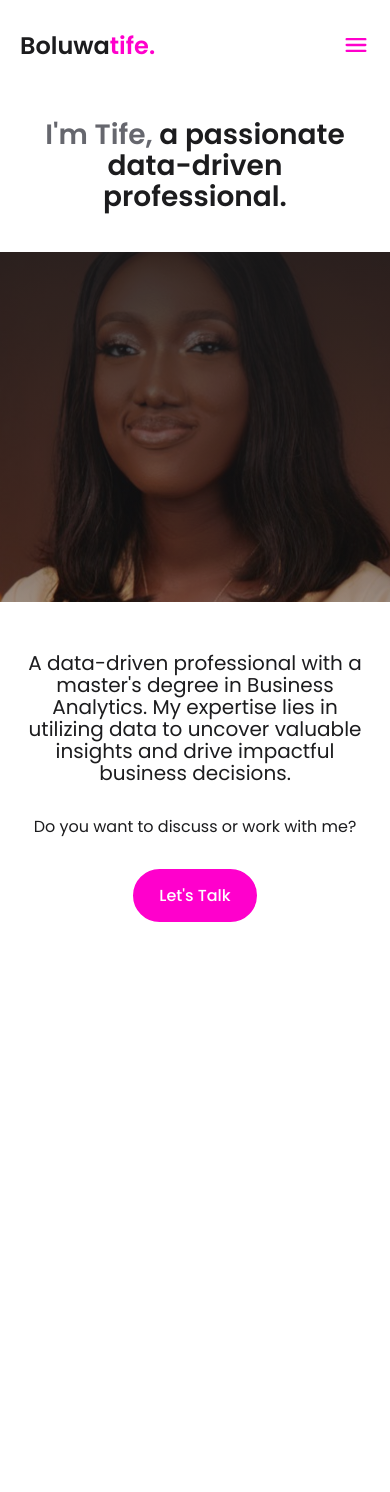
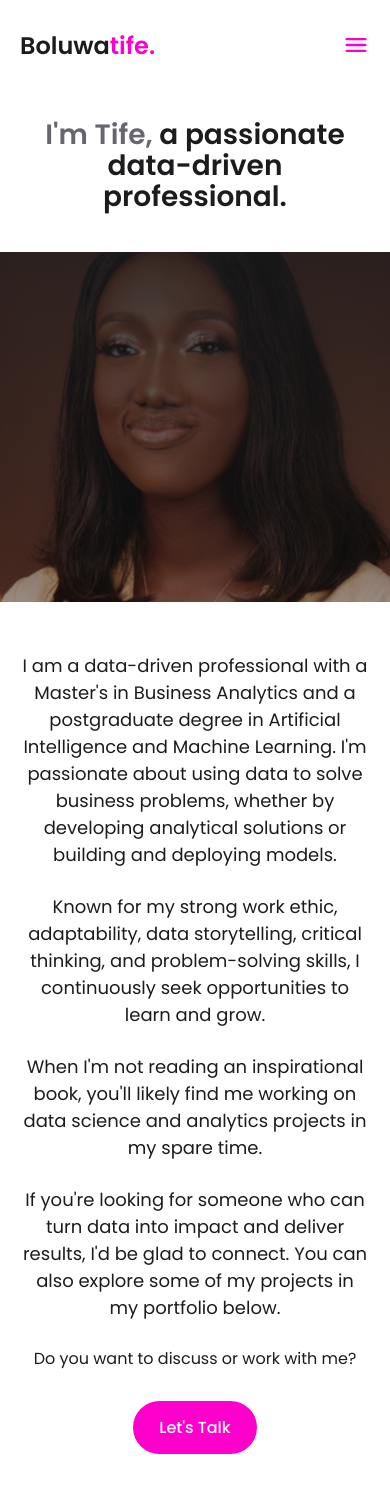
Before and after one commit to opeodedeyi/tife-portfolio, a Next.js app: page / in a window 390 px wide. Shown: the top 1492 px of the page. Before the commit the page ends 972 px from the top, so only its background shows below. Built offline with nearby package versions, Linux system fonts and the light colour scheme.

Commit message:
added proper cards for community event page

```diff
--- a/pages/index.css
+++ b/pages/index.css
@@ -23,10 +23,10 @@
     font-size: 24px;
     font-weight: 400;
     text-align: center;
-    line-height: 1.1;
+    line-height: 1.4;
     position: relative;
     z-index: 1;
-    margin-bottom: 40px;
+    margin-bottom: 30px;
 }
 
 .home-container-introduction-special {
@@ -102,9 +102,10 @@
     }
 
     .home-container-content {
-        font-size: 20px;
+        font-size: 18px;
         font-weight: 400;
-        margin-bottom: 30px;
+        line-height: 1.5;
+        margin-bottom: 25px;
     }
 
     .home-normal-text {
--- a/pages/index.js
+++ b/pages/index.js
@@ -19,7 +19,14 @@ const Home = () => {
             </div>
 
             <div className="home-container-socials">
-                <p className="home-container-content">A data-driven professional with a master&apos;s degree in Business Analytics. My expertise lies in utilizing data to uncover valuable insights and drive impactful business decisions.</p>
+                <p className="home-container-content">I am a data-driven professional with a Master&apos;s in Business Analytics and a postgraduate degree in Artificial Intelligence and Machine Learning. I&apos;m passionate about using data to solve business problems, whether by developing analytical solutions or building and deploying models.</p>
+
+                <p className="home-container-content">Known for my strong work ethic, adaptability, data storytelling, critical thinking, and problem-solving skills, I continuously seek opportunities to learn and grow.</p>
+
+                <p className="home-container-content">When I&apos;m not reading an inspirational book, you&apos;ll likely find me working on data science and analytics projects in my spare time.</p>
+
+                <p className="home-container-content">If you&apos;re looking for someone who can turn data into impact and deliver results, I&apos;d be glad to connect. You can also explore some of my projects in my portfolio below.</p>
+
                 <p className="home-normal-text">Do you want to discuss or work with me?</p>
                 <Link href='/contact' className='button-normal'>Let&apos;s Talk</Link>
             </div>
```
Also changed, not shown: public/background_desktop.jpeg (deleted), public/background_desktop.jpg.
